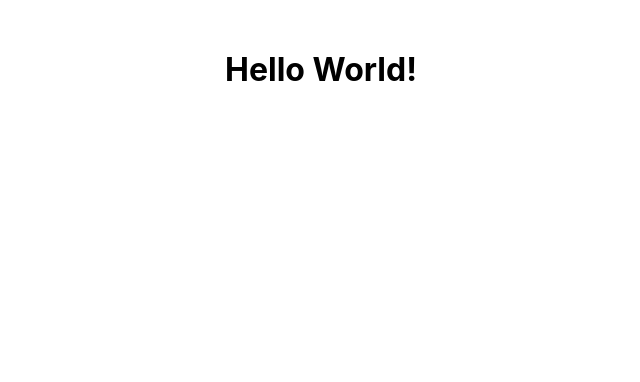
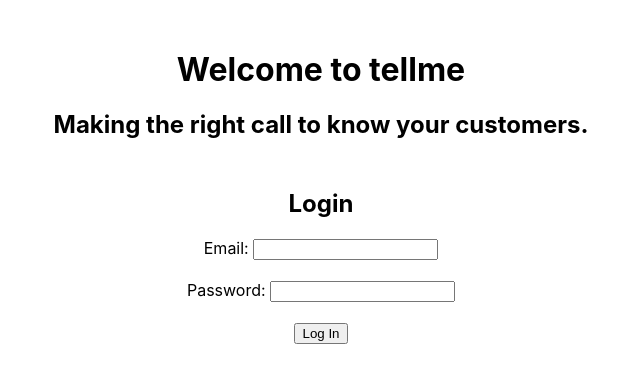
Before and after one commit to TellMeCH/tellme-front, a React (Create React App) app: page / in a window 1280 px wide. Shown: the top 382 px of the page, without its empty margins (319-959 px from the left). Built offline with nearby package versions, Linux system fonts and the light colour scheme; no server answers.

Commit message:
Added authentication with Firebase

```diff
--- a/package.json
+++ b/package.json
@@ -4,6 +4,7 @@
   "private": true,
   "dependencies": {
     "cra-template": "1.2.0",
+    "firebase": "^11.2.0",
     "react": "^19.0.0",
     "react-dom": "^19.0.0",
     "react-scripts": "5.0.1"
--- a/src/App.js
+++ b/src/App.js
@@ -1,10 +1,69 @@
-import React from 'react';
+import React, { useState, useEffect } from 'react';
+import Login from './Login';
 
 function App() {
+  const [token, setToken] = useState(null);
+  const [data, setData] = useState(null);
+  const [fetchError, setFetchError] = useState(null);
+
+  // This function is passed to <Login /> to store the token upon success
+  const handleLoginSuccess = (newToken) => {
+    setToken(newToken);
+  };
+
+  useEffect(() => {
+    // If we have a token, fetch data from the backend
+    if (token) {
+      const fetchData = async () => {
+        setFetchError(null);
+        setData(null);
+
+        const url = process.env.REACT_APP_BACKEND_URL + '/api/v1/conversations/';
+
+        try {
+          const response = await fetch(url, {
+            method: 'GET',
+            headers: {
+              'Authorization': `Bearer ${token}`,
+              'Content-Type': 'application/json',
+            },
+            mode: 'cors',
+          });
+          if (!response.ok) {
+            throw new Error(`HTTP error! status: ${response.status}`);
+          }
+          const result = await response.json();
+          setData(result);
+        } catch (error) {
+          setFetchError(error.message);
+        }
+      };
+
+      fetchData();
+    }
+  }, [token]);
+
   return (
-    <div style={{ textAlign: 'center', marginTop: '50px' }}>
-      <h1>Hello World!</h1>
-    </div>
+      <div style={{textAlign: 'center', marginTop: '50px'}}>
+        <h1>Welcome to tellme</h1>
+        <h2>Making the right call to know your customers.</h2>
+
+        {!token ? (
+            <Login onLoginSuccess={handleLoginSuccess}/>
+        ) : (
+            <div>
+              <h2>You are logged in!</h2>
+              {fetchError && <p style={{color: 'red'}}>Error fetching data: {fetchError}</p>}
+              {data ? (
+                  <pre style={{textAlign: 'left', display: 'inline-block'}}>
+              {JSON.stringify(data, null, 2)}
+            </pre>
+              ) : (
+                  <p>Loading data...</p>
+              )}
+            </div>
+        )}
+      </div>
   );
 }
 
--- /dev/null
+++ b/src/Login.js
@@ -0,0 +1,57 @@
+import React, { useState } from 'react';
+import { signInWithEmailAndPassword } from 'firebase/auth';
+import { auth } from './firebase';
+
+function Login({ onLoginSuccess }) {
+  const [email, setEmail] = useState('');
+  const [password, setPassword] = useState('');
+  const [error, setError] = useState(null);
+
+  const handleSubmit = async (e) => {
+    e.preventDefault();
+    setError(null);
+
+    try {
+      // Sign in using Firebase
+      const userCredential = await signInWithEmailAndPassword(auth, email, password);
+
+      // Grab the token from the user credential
+      const token = await userCredential.user.getIdToken();
+
+      // Pass the token back up to parent
+      onLoginSuccess(token);
+    } catch (err) {
+      setError(err.message);
+    }
+  };
+
+  return (
+    <div style={{ marginTop: '50px' }}>
+      <h2>Login</h2>
+      <form onSubmit={handleSubmit} style={{ marginBottom: '20px' }}>
+        <div>
+          <label>Email: </label>
+          <input
+            type="email"
+            value={email}
+            onChange={(e) => setEmail(e.target.value)}
+            required
+          />
+        </div><br />
+        <div>
+          <label>Password: </label>
+          <input
+            type="password"
+            value={password}
+            onChange={(e) => setPassword(e.target.value)}
+            required
+          />
+        </div><br />
+        <button type="submit">Log In</button>
+      </form>
+      {error && <p style={{ color: 'red' }}>Error: {error}</p>}
+    </div>
+  );
+}
+
+export default Login;
--- /dev/null
+++ b/src/firebase.js
@@ -0,0 +1,18 @@
+import { initializeApp } from 'firebase/app';
+import { getAuth, connectAuthEmulator } from 'firebase/auth';
+
+// Read the config from the environment variable
+const firebaseConfig = JSON.parse(process.env.REACT_APP_FIREBASE_CONFIG || '{}');
+
+// Initialize Firebase app
+const app = initializeApp(firebaseConfig);
+const auth = getAuth(app);
+
+// Conditionally connect to the emulator if in development mode
+if (process.env.REACT_APP_EMULATOR_AUTH_URL) {
+  connectAuthEmulator(auth, process.env.REACT_APP_EMULATOR_AUTH_URL);
+  console.log('Using Emulator with Auth URL:', process.env.REACT_APP_EMULATOR_AUTH_URL)
+}
+
+
+export { auth };
```
Also changed, not shown: 1 other file (tests, documents, lock files or other folders).
